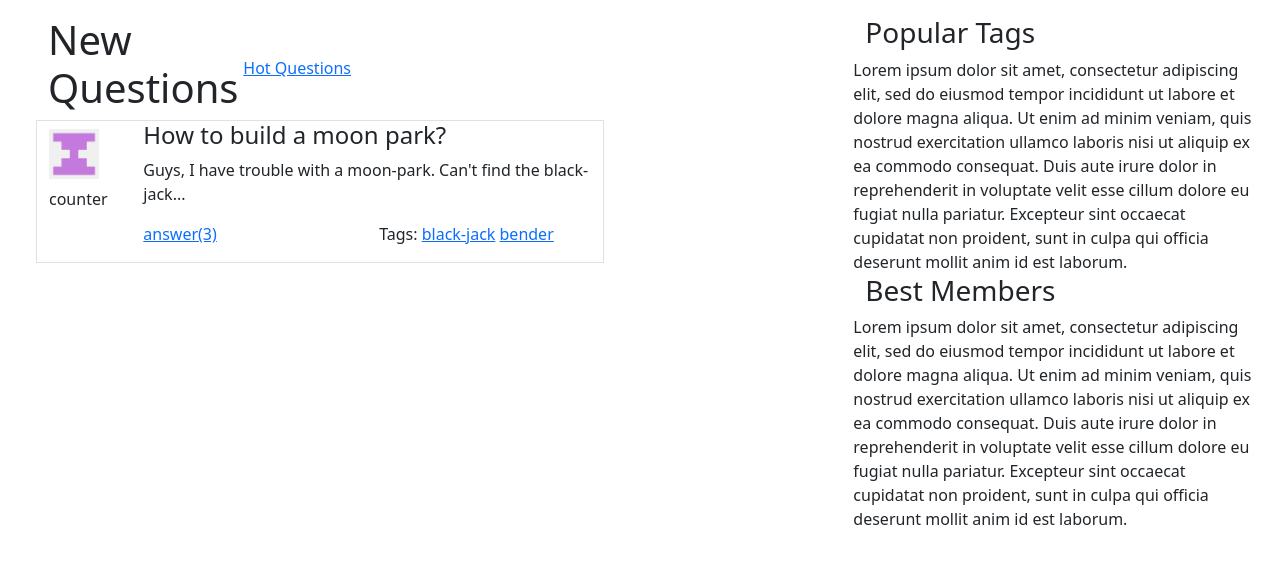
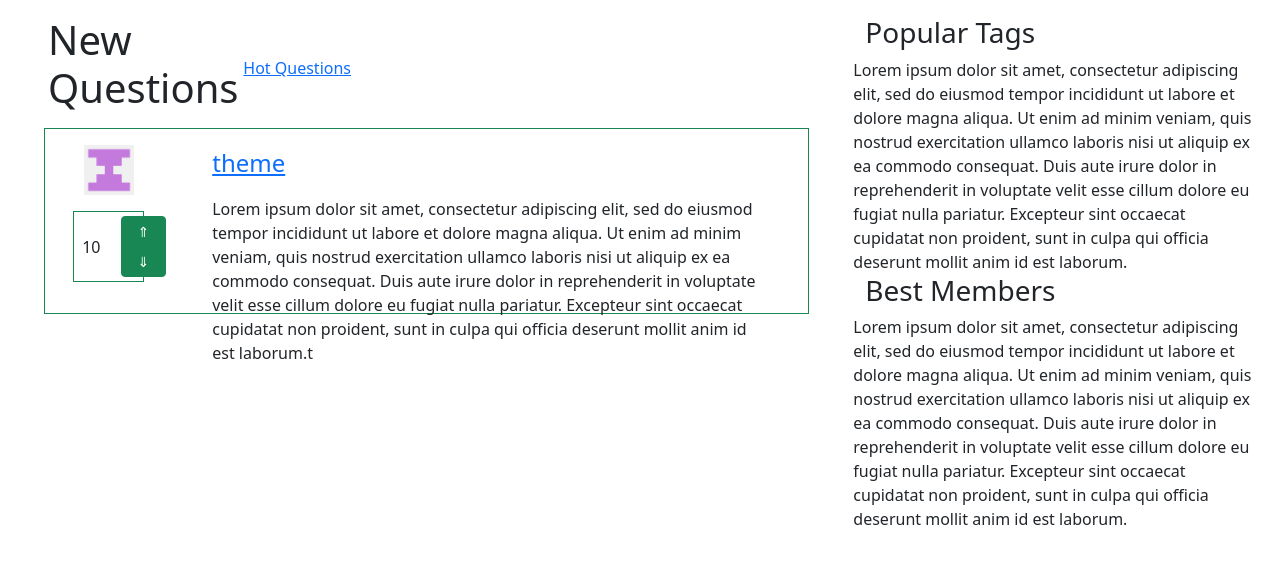
Before and after one commit to uma-op/ask, a Django app: page / in a window 1280 px wide. Shown: the part 121-685 px from the top of the page. Run offline with Django 4.2, Linux system fonts and the light colour scheme; some libraries are stand-ins or nearby versions.

Commit message:
Форма задачи вопроса

```diff
--- a/ask/app/urls.py
+++ b/ask/app/urls.py
@@ -4,4 +4,6 @@ from . import views
 
 urlpatterns = [
     path('', views.index, name='index'),
+    path('ask/', views.ask, name='ask'),
+    path('settings/', views.settings, name='settings')
 ]
--- a/ask/app/views.py
+++ b/ask/app/views.py
@@ -1,10 +1,17 @@
-from django.shortcuts import render
 from django.http import HttpResponse
 from django.template import loader
-
-# Create your views here.
 
 def index(request):
     template = loader.get_template('app/new_questions.html')
     context = dict()
     return HttpResponse(template.render(context, request))
+
+def ask(request):
+    template = loader.get_template('app/ask.html')
+    context = dict()
+    return HttpResponse(template.render(context, request))
+
+def settings(request):
+    template = loader.get_template('app/settings.html')
+    context = dict()
+    return HttpResponse(template.render(context, request))
--- a/ask/templates/app/new_questions.html
+++ b/ask/templates/app/new_questions.html
@@ -10,39 +10,33 @@
         <a href="#">Hot Questions</a>
     </div>
 </div>
-<div class="row w-75">
-    <div class="container border">
+<div class="row">
+    <div class="col m-2 border border-success">
         <div class="row">
             <div class="col-2">
-                <div class="row my-2">
-                    <div class="col">
-                        <img width="50" height="50" src="{% static 'img/ava.png' %}" alt="avatar">
+                <div class="row mt-3">
+                    <div class="col d-flex justify-content-center">
+                        <img src="{% static "img/ava.png" %}" height="50" width="50">
                     </div>
                 </div>
-                <div class="row">
-                    <div class="col">
-                        <p> counter </p>
+                <div class="row border border-success mt-3 mx-3 py-1">
+                    <div class="col-6 d-flex justify-content-center align-items-center">
+                        <span>10</span>
+                    </div>
+                    <div class="col-6">
+                        <div class="btn-group-vertical" role="group">
+                            <button type="button" class="btn btn-success btn-sm px-3">&#8657;</button>
+                            <button type="button" class="btn btn-success btn-sm px-3">&#8659;</button>
+                        </div>
                     </div>
                 </div>
             </div>
-            <div class="col-10">
-                <div class="row">
-                    <div class="col">
-                        <h4>How to build a moon park?</h4>
-                    </div>
+            <div class="col">
+                <div class="row m-3">
+                    <a href="#" class="fs-4">theme</a>
                 </div>
-                <div class="row">
-                    <div class="col">
-                        <p>Guys, I have trouble with a moon-park. Can't find the black-jack...</p>
-                    </div>
-                </div>
-                <div class="row">
-                    <div class="col">
-                        <a href="#">answer(3)</a>
-                    </div>
-                    <div class="col">
-                        <p>Tags: <a href="#">black-jack</a> <a href="#">bender</a></p>
-                    </div>
+                <div class="row m-3" style="height: 100px;">
+                    <span>Lorem ipsum dolor sit amet, consectetur adipiscing elit, sed do eiusmod tempor incididunt ut labore et dolore magna aliqua. Ut enim ad minim veniam, quis nostrud exercitation ullamco laboris nisi ut aliquip ex ea commodo consequat. Duis aute irure dolor in reprehenderit in voluptate velit esse cillum dolore eu fugiat nulla pariatur. Excepteur sint occaecat cupidatat non proident, sunt in culpa qui officia deserunt mollit anim id est laborum.t</span>
                 </div>
             </div>
         </div>
```
Also changed, not shown: ask/templates/app/ask.html (added, +46 -0 lines).
